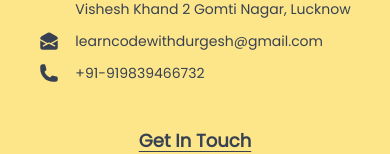
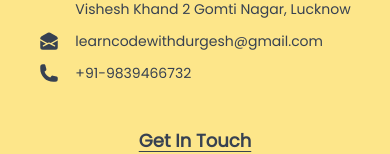
Before and after one commit to Kavish11402/lcwd_new_site, a Next.js app: page /about-durgesh-tiwari in a window 390 px wide. Shown: the part 2043-2197 px from the top of the page. Built offline with nearby package versions, Linux system fonts and the light colour scheme.

Commit message:
Footer Phone Number Changed

```diff
--- a/src/Components/FooterComponents/Footer.js
+++ b/src/Components/FooterComponents/Footer.js
@@ -156,7 +156,7 @@ export default function Footer() {
                 clipRule="evenodd"
               />
             </svg>
-            <p>+91-919839466732</p>
+            <p>+91-9839466732</p>
           </div>
 
         </div>
```
